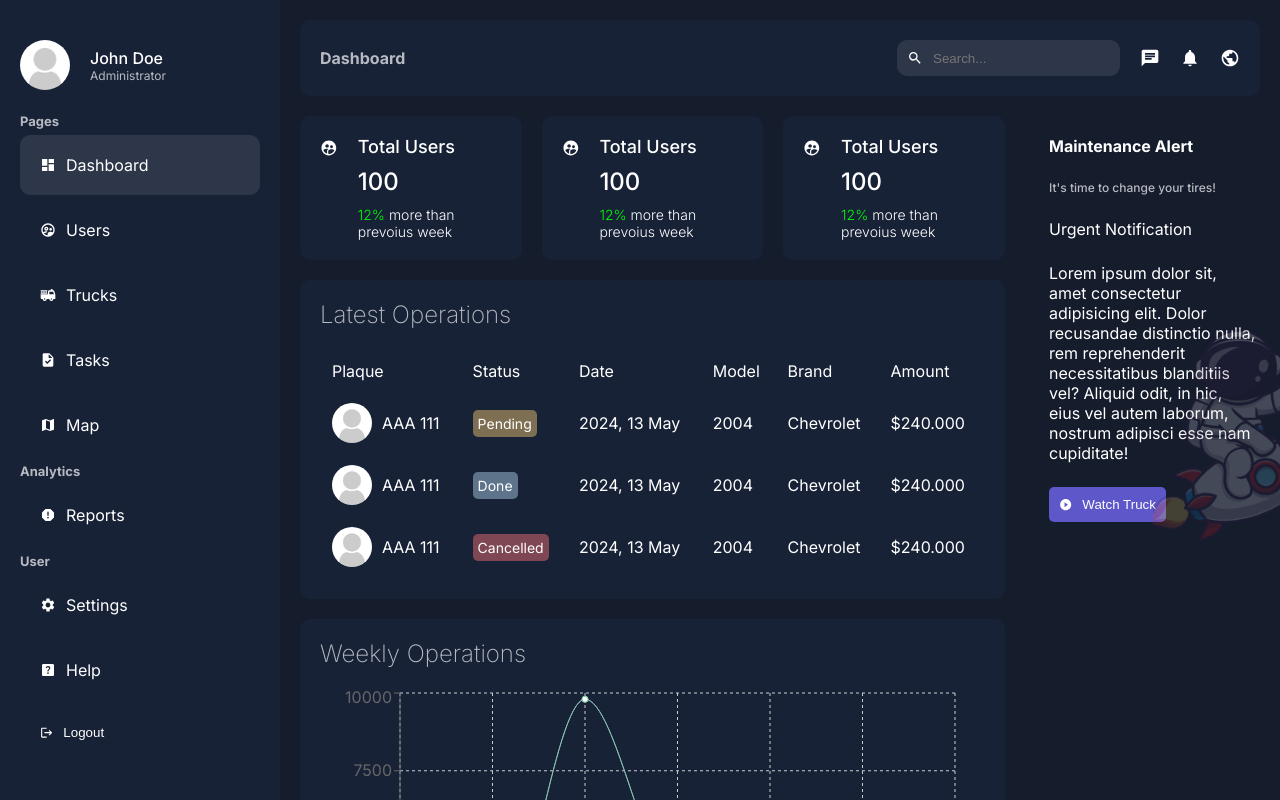
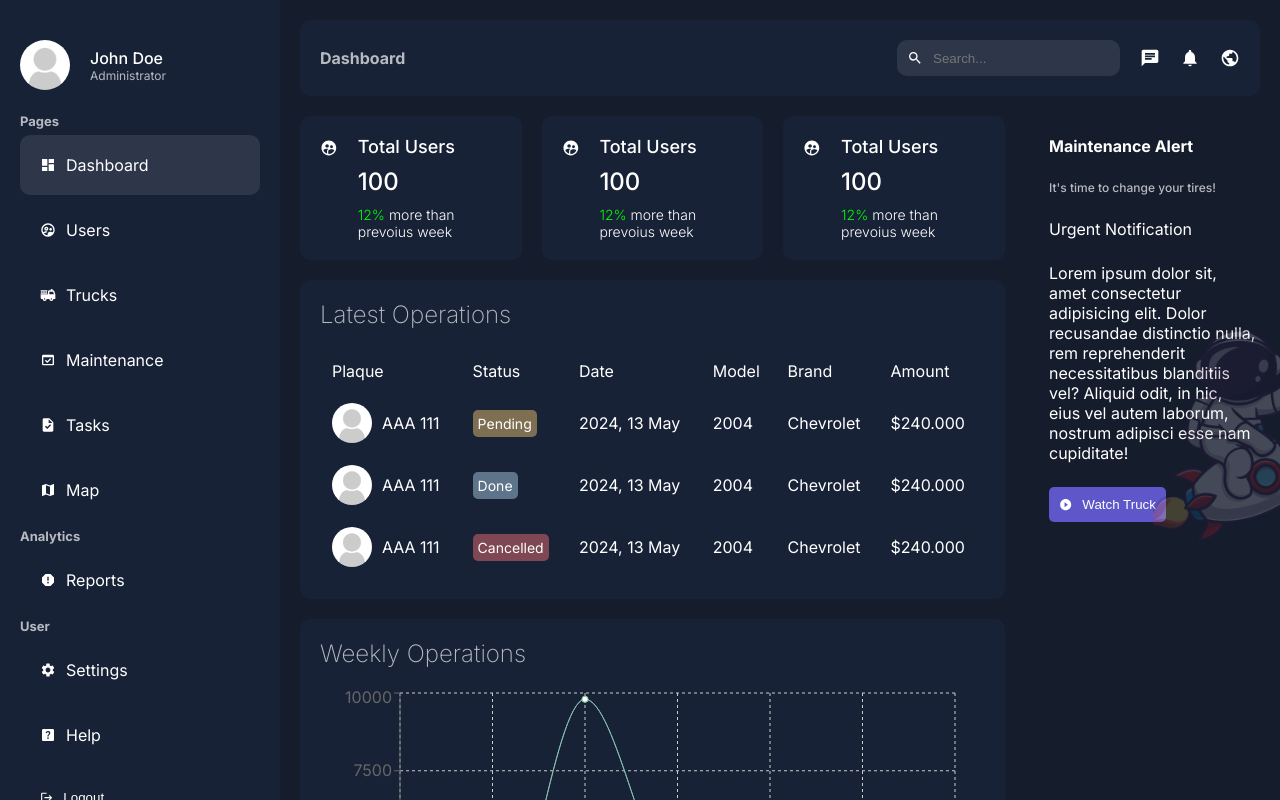
Before and after one commit to DanielAntolinez2001/control-flotas, a Next.js app in the folder nextadmin/: page /dashboard in a window 1280 px wide. Shown: the top 800 px of the page. Built offline with nearby package versions, Linux system fonts and the light colour scheme.

Commit message:
fix: sidebar add link for maintenance page

```diff
--- a/nextadmin/app/ui/dashboard/sidebar/sidebar.jsx
+++ b/nextadmin/app/ui/dashboard/sidebar/sidebar.jsx
@@ -10,6 +10,7 @@ import {
   MdLogout,
   MdMap,
   MdTask,
+  MdDomainVerification,
 } from "react-icons/md";
 import MenuLink from "./menuLink/menuLink";
 import Image from "next/image";
@@ -32,6 +33,11 @@ const menuItems = [
         title: "Trucks",
         path: "/dashboard/trucks",
         icon: <MdFireTruck />,
+      },
+      {
+      	title: "Maintenance",
+      	path: "/dashboard/maintenance",
+      	icon: <MdDomainVerification />
       },
       {
         title: "Tasks",
```
